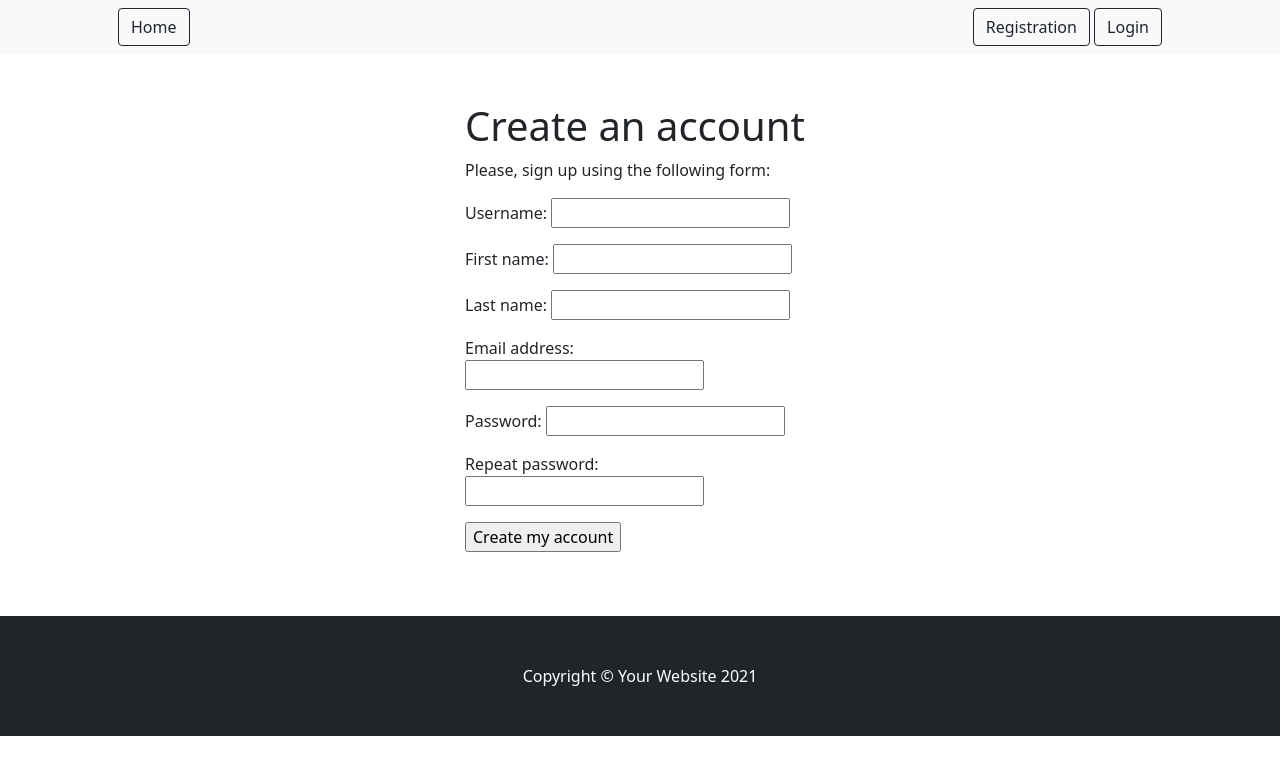
After one commit to titov-evgeni/my_project, a Django app: page /register/ in a window 1280 px wide. The commit adds this page. Shown: the top 775 px of the page. Run offline with Django 3.2, Linux system fonts and the light colour scheme; some libraries are stand-ins or nearby versions.

Commit message:
add_user_registration_and_connection_to_cart

```diff
--- /dev/null
+++ b/shop/mainapp/forms.py
@@ -0,0 +1,20 @@
+from django import forms
+from django.contrib.auth.models import User
+
+
+class UserRegistrationForm(forms.ModelForm):
+    password = forms.CharField(label='Password', widget=forms.PasswordInput)
+    password2 = forms.CharField(label='Repeat password',
+                                widget=forms.PasswordInput)
+    username = forms.CharField(help_text=False)
+
+    class Meta:
+        model = User
+        username = forms.CharField(help_text=False)
+        fields = ('username', 'first_name', 'last_name', 'email')
+
+    def clean_password2(self):
+        cd = self.cleaned_data
+        if cd['password'] != cd['password2']:
+            raise forms.ValidationError("Passwords don't match.")
+        return cd['password2']
--- a/shop/mainapp/templates/base.html
+++ b/shop/mainapp/templates/base.html
@@ -26,12 +26,14 @@
                         <span>{{ user.get_username }}</span> <a class="btn btn-outline-dark mt-auto" aria-current="page"
                            href="{% url 'logout' %}?next={{ request.path }}">Logout</a>
                     {% else %}
+                        <a class="btn btn-outline-dark mt-auto"
+                           aria-current="page" href="{% url 'register' %}">Registration</a>
                         <a class="btn btn-outline-dark mt-auto" href="{% url 'login' %}?next={{ request.path }}">Login</a>
                     {% endif %}
                 </div>
                 {% endblock login %}
 
-                {% if perms.shop.add_product %}
+                {% if user.is_authenticated %}
                 <form class="d-flex">
                     <div class="text-center">
                         <a class="btn btn-outline-dark mt-auto" aria-current="page" href="{% url 'cart' %}">Cart</a>
--- a/shop/mainapp/templates/registration/login.html
+++ b/shop/mainapp/templates/registration/login.html
@@ -1,7 +1,7 @@
 {% extends "base.html" %}
 
 {% block content %}
-  <div class="mx-auto" style="width: 300px;">
+  <div class="mx-auto py-5" style="width: 300px;">
   {% if form.errors %}
     <p>Your username and password didn't match. Please try again.</p>
   {% endif %}
--- /dev/null
+++ b/shop/mainapp/templates/registration/register.html
@@ -0,0 +1,15 @@
+{% extends "base.html" %}
+
+{% block title %}Create an account{% endblock %}
+
+{% block content %}
+<div class="mx-auto py-5" style="width: 350px;">
+    <h1>Create an account</h1>
+    <p>Please, sign up using the following form:</p>
+    <form action="." method="post">
+        {{ user_form.as_p }}
+        {% csrf_token %}
+        <p><input type="submit" value="Create my account"></p>
+    </form>
+</div>
+{% endblock %}
--- a/shop/mainapp/urls.py
+++ b/shop/mainapp/urls.py
@@ -5,6 +5,7 @@ from .views import (
     CartView,
     AddToCartView,
     DeleteFromCartView,
+    register
 
 )
 from django.urls.conf import include
@@ -20,5 +21,6 @@ urlpatterns = [
          name='add_to_cart'),
     path('del-from-cart/<str:ct_model>/<str:slug>/',
          DeleteFromCartView.as_view(), name='del_from_cart'),
-    path('accounts/', include(auth_urls))
+    path('accounts/', include(auth_urls)),
+    path('register/', register, name='register'),
 ]
--- a/shop/mainapp/views.py
+++ b/shop/mainapp/views.py
@@ -1,7 +1,9 @@
-from django.shortcuts import render
+from django.shortcuts import render, redirect
 from django.http import HttpResponseRedirect
 from django.views.generic import View, DetailView
 from django.contrib.contenttypes.models import ContentType
+from .forms import UserRegistrationForm
+from .mixins import CartMixin
 
 from .models import (
     ProductsForMainPage,
@@ -11,6 +13,21 @@ from .models import (
     Cart,
     CartProduct,
 )
+
+
+def register(request):
+    if request.method == 'POST':
+        user_form = UserRegistrationForm(request.POST)
+        if user_form.is_valid():
+            new_user = user_form.save(commit=False)
+            new_user.set_password(user_form.cleaned_data['password'])
+            new_user.save()
+            return render(request, 'registration/register_done.html',
+                          {'new_user': new_user})
+    else:
+        user_form = UserRegistrationForm()
+    return render(request, 'registration/register.html',
+                  {'user_form': user_form})
 
 
 class BaseView(View):
@@ -53,38 +70,34 @@ class CartView(View):
         return render(request, 'cart.html', {'cart': cart, })
 
 
-class AddToCartView(View):
+class AddToCartView(CartMixin, View):
 
     def get(self, request, *args, **kwargs):
         ct_model, product_slug = kwargs.get('ct_model'), kwargs.get('slug')
-        customer = Customer.objects.get(user=request.user)
-        cart = Cart.objects.get(owner=customer)
         content_type = ContentType.objects.get(model=ct_model)
         product = content_type.model_class().objects.get(slug=product_slug)
         cart_product, created = CartProduct.objects.get_or_create(
-            user=cart.owner,
-            cart=cart,
+            user=self.cart.owner,
+            cart=self.cart,
             content_type=content_type,
             object_id=product.id,
             final_price=product.price)
-        cart.products.add(cart_product)
+        self.cart.products.add(cart_product)
         return HttpResponseRedirect('/cart/')
 
 
-class DeleteFromCartView(View):
+class DeleteFromCartView(CartMixin, View):
 
     def get(self, request, *args, **kwargs):
         ct_model, product_slug = kwargs.get('ct_model'), kwargs.get('slug')
-        customer = Customer.objects.get(user=request.user)
-        cart = Cart.objects.get(owner=customer)
         content_type = ContentType.objects.get(model=ct_model)
         product = content_type.model_class().objects.get(slug=product_slug)
-        cart_product = CartProduct.objects.get(user=cart.owner,
-                                               cart=cart,
+        cart_product = CartProduct.objects.get(user=self.cart.owner,
+                                               cart=self.cart,
                                                content_type=content_type,
                                                object_id=product.id,
                                                final_price=product.price)
-        cart.products.remove(cart_product)
+        self.cart.products.remove(cart_product)
         return HttpResponseRedirect('/cart/')
 
 # class AddToCartSmartphone(View):
```
Also changed, not shown: shop/mainapp/mixins.py (added, +22 -0 lines), shop/mainapp/models.py (+15 -5 lines), shop/mainapp/templates/registration/register_done.html (added, +11 -0 lines), shop/db.sqlite3, shop/mainapp/migrations/0006_auto_20210913_2158.py (added).
